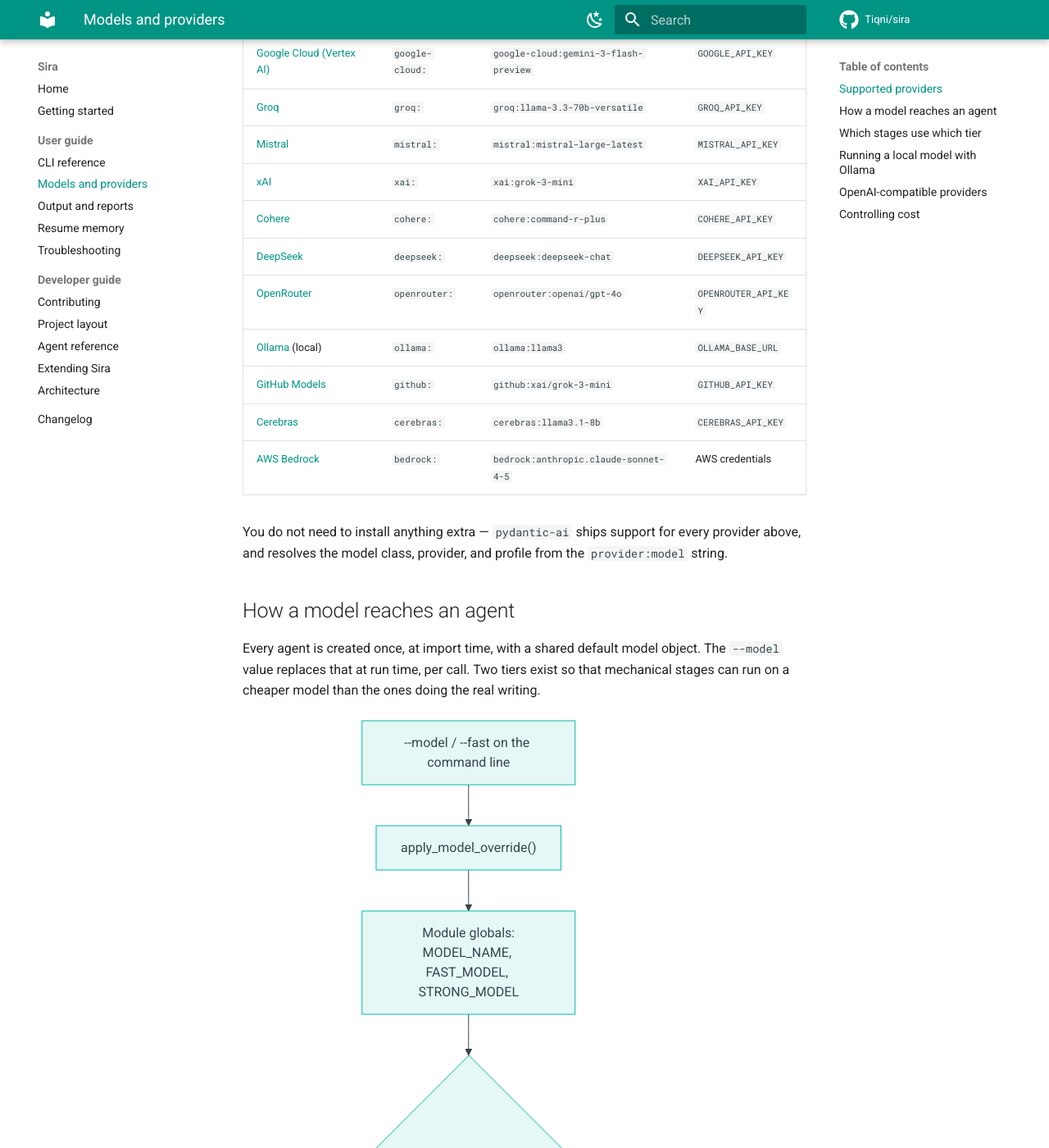
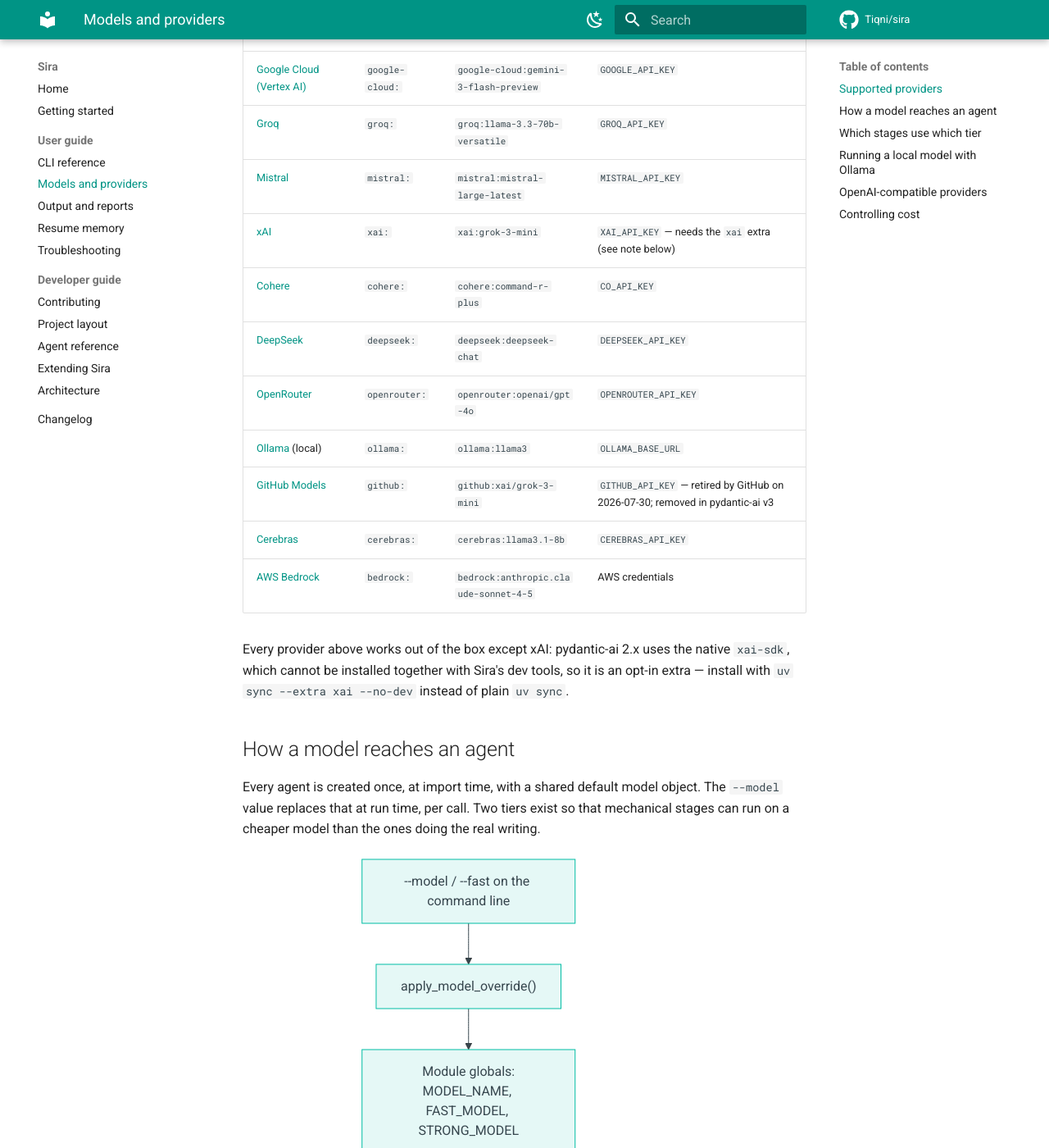
Before and after one commit to Tiqni/sira, an MkDocs documentation site: the page built from docs/models.md, in a window 1280 px wide and 1400 px high, scrolled down 580 px. Shown: the whole window at 82% size. Built offline with MkDocs 1.6.1 and Material for MkDocs 9.7.7, drawn with Linux system fonts in a browser that asks for light colours; comment, search, counter and statistics services are not loaded.

Commit message:
docs: align provider tables with pydantic-ai 2.x
Co-Authored-By: Claude Opus 5 <noreply@anthropic.com>

```diff
--- a/docs/models.md
+++ b/docs/models.md
@@ -20,18 +20,19 @@ uv run sira tailor <JOB_URL> <RESUME_PATH> --model anthropic:claude-sonnet-4-5
 | [Google Cloud (Vertex AI)](https://cloud.google.com/vertex-ai) | `google-cloud:` | `google-cloud:gemini-3-flash-preview` | `GOOGLE_API_KEY` |
 | [Groq](https://console.groq.com) | `groq:` | `groq:llama-3.3-70b-versatile` | `GROQ_API_KEY` |
 | [Mistral](https://console.mistral.ai) | `mistral:` | `mistral:mistral-large-latest` | `MISTRAL_API_KEY` |
-| [xAI](https://x.ai/api) | `xai:` | `xai:grok-3-mini` | `XAI_API_KEY` |
-| [Cohere](https://dashboard.cohere.com) | `cohere:` | `cohere:command-r-plus` | `COHERE_API_KEY` |
+| [xAI](https://x.ai/api) | `xai:` | `xai:grok-3-mini` | `XAI_API_KEY` — needs the `xai` extra (see note below) |
+| [Cohere](https://dashboard.cohere.com) | `cohere:` | `cohere:command-r-plus` | `CO_API_KEY` |
 | [DeepSeek](https://platform.deepseek.com) | `deepseek:` | `deepseek:deepseek-chat` | `DEEPSEEK_API_KEY` |
 | [OpenRouter](https://openrouter.ai) | `openrouter:` | `openrouter:openai/gpt-4o` | `OPENROUTER_API_KEY` |
 | [Ollama](https://ollama.com) (local) | `ollama:` | `ollama:llama3` | `OLLAMA_BASE_URL` |
-| [GitHub Models](https://github.com/marketplace/models) | `github:` | `github:xai/grok-3-mini` | `GITHUB_API_KEY` |
+| [GitHub Models](https://github.com/marketplace/models) | `github:` | `github:xai/grok-3-mini` | `GITHUB_API_KEY` — retired by GitHub on 2026-07-30; removed in pydantic-ai v3 |
 | [Cerebras](https://cloud.cerebras.ai) | `cerebras:` | `cerebras:llama3.1-8b` | `CEREBRAS_API_KEY` |
 | [AWS Bedrock](https://aws.amazon.com/bedrock) | `bedrock:` | `bedrock:anthropic.claude-sonnet-4-5` | AWS credentials |
 
-You do not need to install anything extra — `pydantic-ai` ships support for every
-provider above, and resolves the model class, provider, and profile from the
-`provider:model` string.
+Every provider above works out of the box except xAI: pydantic-ai 2.x uses the
+native `xai-sdk`, which cannot be installed together with Sira's dev tools, so
+it is an opt-in extra — install with `uv sync --extra xai --no-dev` instead of
+plain `uv sync`.
 
 ## How a model reaches an agent
 
```
Also changed, not shown: README.md (+2 -2 lines), docs/agents.md (+1 -0 lines).
